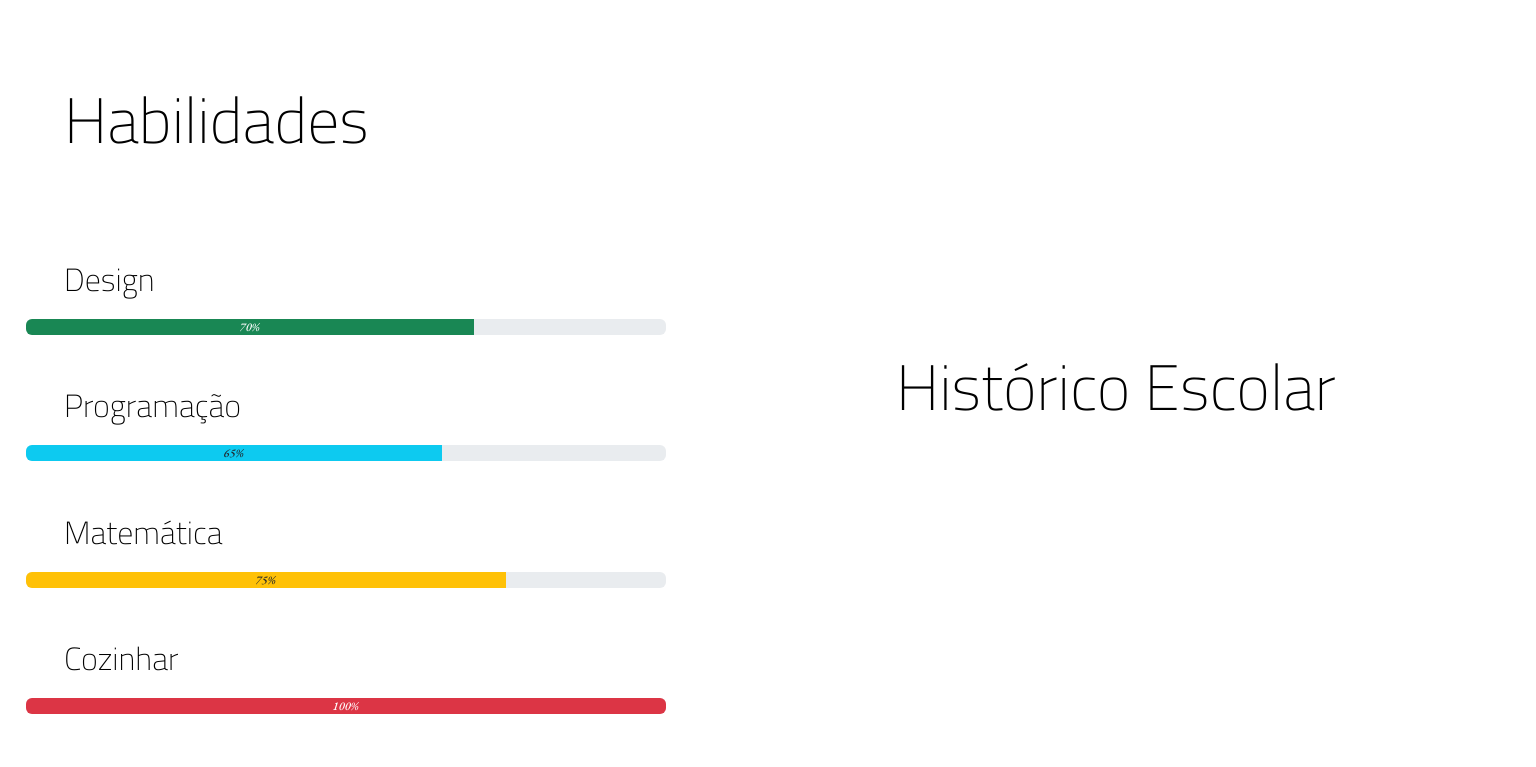
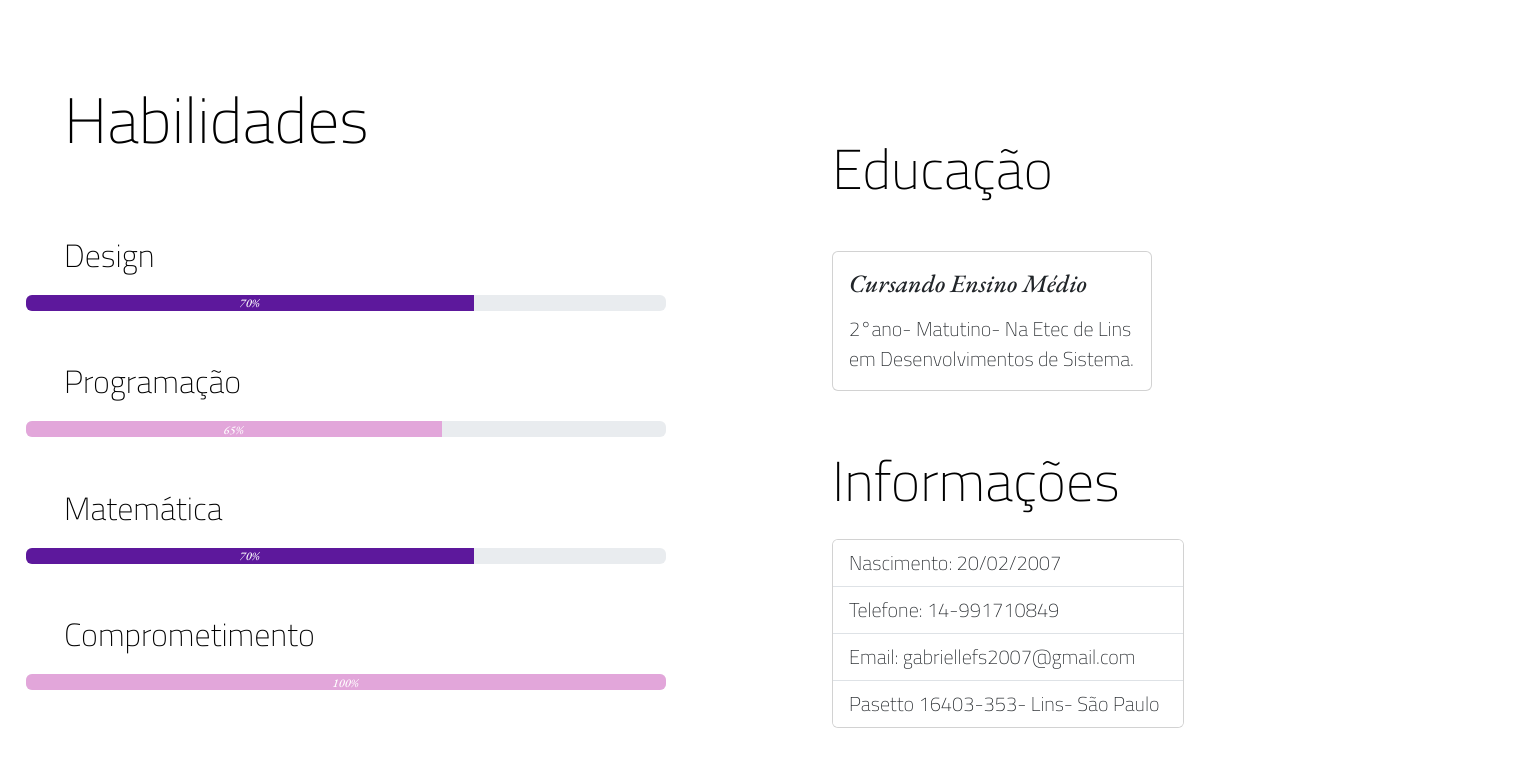
Before and after one commit to Gabriellefs20/Portifolio, a plain HTML site: page index.html in a window 1280 px wide. Shown: the part 345-1112 px from the top of the page, 1536 px wide, since content can reach past the window. Drawn offline with nearby package versions, Linux system fonts and the light colour scheme.

Commit message:
habilidades

```diff
--- a/assets/css/estilo.css
+++ b/assets/css/estilo.css
@@ -1,7 +1,8 @@
 @import url('https://fonts.googleapis.com/css2?family=EB+Garamond:ital,wght@1,500&display=swap');
   @import url('https://fonts.googleapis.com/css2?family=Titillium+Web:wght@200&display=swap');
-body{
-    font-family: 'Eb Garamond', sans-serif;
+
+  body{
+    font-family: 'Eb Garamond', sans-serif, 'Titillium Web';
     font-weight: 200;
     font-size: 1rem;
 }
@@ -38,14 +39,19 @@ body{
 @media (max-width: 1399.98px) {
 
  }
+
+ @media (min-width: 400px) and (max-width: 1399.98px) {
  .perfil{
     border-radius: 70%; /* borda da foto*/
 height: 40vh;
 margin-left: 10%;
  }
+}
+
+@media (min-width: 577px) and (max-width: 1399.98px) {
  .nome{
     margin-top: 17%;
-    font-size: 4rem;
+    font-size: 4vmax;
     margin-left: -10%;
  }
 .progress{
@@ -94,8 +100,47 @@ margin-left: 10%;
  }
  .hist{
     color:black;
-   font-size: 4rem;
-   margin-top:-35%;
-   margin-left: 70%;
-   font-family:Titillium Web ;
+   font-size: 3.5rem;
+   margin-top:-44%;
+   margin-left: 65%;
+   font-family:Titillium Web;
  }
+ .card{
+  width: 20rem;
+  margin-left: 65%;
+ }
+.card-title{
+  font-size: 25px;
+}
+.card-text{
+  font-family: Titillium Web;
+  font-size: 20px;
+}
+.cont{
+  color:black;
+   font-size: 3.5rem;
+   font-family:Titillium Web;
+   margin-left: 65%;
+}
+.list-group-item{
+  font-family: Titillium Web;
+  font-size: 20px;
+}
+.btn{
+  background:bisque;
+  height: 40px;
+  width:100px;
+}
+.card-header{
+  background: url('../img/2op.jpg');
+  height: 40px;
+}
+}
+.progress-bar{
+  background-color: rgb(93, 24, 156);
+}
+.progress-barr{
+  background-color: rgba(226, 157, 215, 0.87);
+  color: white;
+  text-align: center;
+}
--- a/index.html
+++ b/index.html
@@ -21,28 +21,51 @@
     </div>
 <br> <br> <br>
 <p class="info col-6 col-sm-6">Habilidades</p>
-<br> <br> <br>
+<br> <br>
 <p class="design col-6 col-sm-6">Design</p>
     <div class="progress col-6 col-sm-6" role="progressbar" aria-label="Success example" aria-valuenow="70" aria-valuemin="0" aria-valuemax="100">
-        <div class="progress-bar bg-success" style="width: 70%">70%</div>
+        <div class="progress-bar " style="width: 70%">70%</div>
       </div>
 <br> <br> <br>
 <p class="progra col-6 col-sm-6">Programação</p>
       <div class="progress col-6 col-sm-6" role="progressbar" aria-label="Info example" aria-valuenow="65" aria-valuemin="0" aria-valuemax="100">
-        <div class="progress-bar bg-info text-dark" style="width: 65%">65%</div>
+        <div class="progress-barr" style="width: 65%">65%</div>
       </div>
       <br> <br> <br>
     <p class="mate col-6 col-sm-6">Matemática</p>
-      <div class="progress col-6 col-sm-6" role="progressbar" aria-label="Warning example" aria-valuenow="75" aria-valuemin="0" aria-valuemax="100">
-        <div class="progress-bar bg-warning text-dark" style="width: 75%">75%</div>
+      <div class="progress col-6 col-sm-6" role="progressbar" aria-label="Warning example" aria-valuenow="70" aria-valuemin="0" aria-valuemax="100">
+        <div class="progress-bar" style="width: 70%">70%</div>
       </div>
       <br> <br> <br>
-    <p class="cozi col-6 col-sm-6">Cozinhar</p>
+    <p class="cozi col-6 col-sm-6">Comprometimento</p>
       <div class="progress col-6 col-sm-6" role="progressbar" aria-label="Danger example" aria-valuenow="100" aria-valuemin="0" aria-valuemax="100">
-        <div class="progress-bar bg-danger" style="width: 100%">100%</div>
+        <div class="progress-barr" style="width: 100%">100%</div>
       </div>
-  <br> <br> <br>
-  <p class="hist col-6 col-sm-6">Histórico Escolar</p>
-<br> <br> <br>
+
+  <div class="hist col-4 col-sm-4 mt-6">
+     <p>Educação</p>
+    </div>
+<br>
+
+<div class="card">
+  <div class="card-body">
+    <h5 class="card-title mb-3">Cursando Ensino Médio</h5>
+    <p class="card-text">2°ano- Matutino- Na Etec de Lins em Desenvolvimentos de Sistema.</p>
+  </div>
+</div>
+   <br> <br>
+   <div class="cont col-4 col-sm-4 mt-6">
+    <p>Informações</p>
+   </div>
+
+   <div class="card" style="width: 22rem;">
+    <ul class="list-group list-group-flush">
+      <li class="list-group-item">Nascimento: 20/02/2007</li>
+      <li class="list-group-item">Telefone: 14-991710849</li>
+      <li class="list-group-item">Email: gabriellefs2007@gmail.com</li>
+      <li class="list-group-item">Pasetto 16403-353- Lins- São Paulo</li>
+    </ul>
+  </div>
+       <br>
 </body>
 </html>
```
